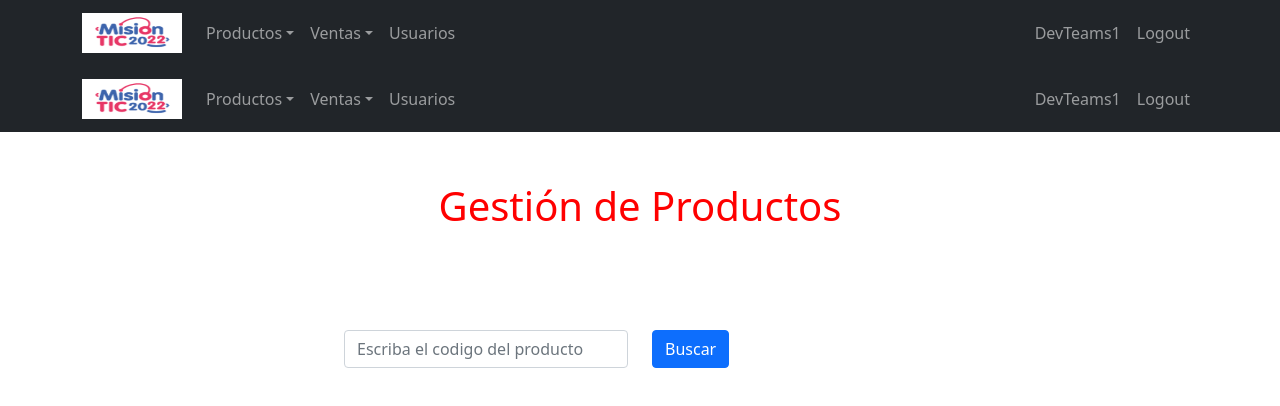
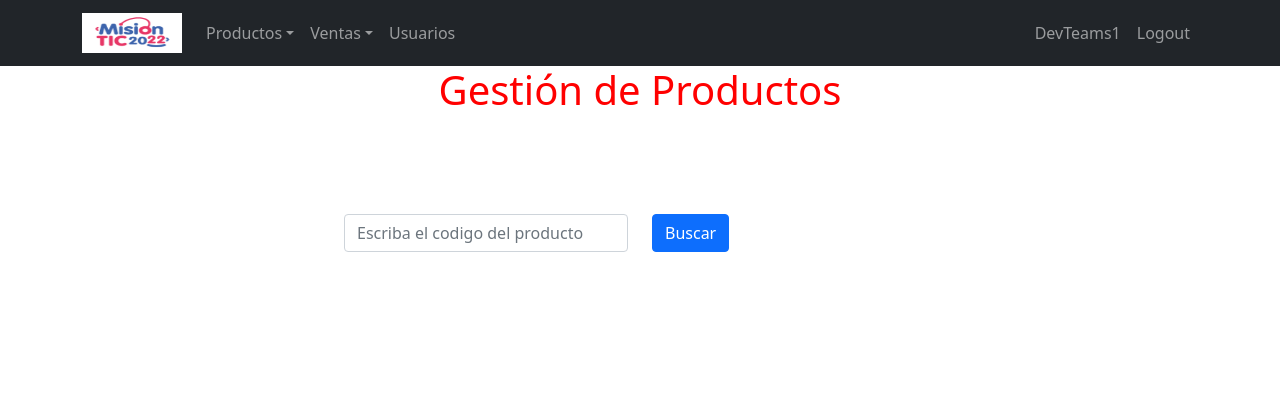
Before and after one commit to esalamancav/Software_Ventas_DevTeams1, a React (Create React App) app in the folder software-ventas/: page /Productos in a window 1280 px wide. Shown: the top 406 px of the page. Built offline with nearby package versions, Linux system fonts and the light colour scheme.

Commit message:
cambios gestion producto

```diff
--- a/software-ventas/src/GestionProductos/Pages/Productos.js
+++ b/software-ventas/src/GestionProductos/Pages/Productos.js
@@ -2,14 +2,13 @@ import './Productos.css';
 import Row from 'react-bootstrap/Row'
 import Col from 'react-bootstrap/Col'
 import Form from 'react-bootstrap/Form'
-import NavBarProject from '../../Home/Components/NavBarProject';
 import Button from 'react-bootstrap/Button'
 import Container  from 'react-bootstrap/Container';
 const Productos = () => {
     return(
 
         <>
-        <header><NavBarProject/></header>
+
         <Container className="col-6">
         <h1>Gestión de Productos</h1>
 
--- a/software-ventas/src/Home/Components/NavBarProject.js
+++ b/software-ventas/src/Home/Components/NavBarProject.js
@@ -21,7 +21,7 @@ const NavBarProject = () =>{
             <Nav className="me-auto">
             <NavDropdown title="Productos" id="collasible-nav-dropdown">
                 <NavDropdown.Item href="#action/3.1">Crear producto</NavDropdown.Item>
-                <NavDropdown.Item href="#action/3.2">Administrar productos</NavDropdown.Item>
+                <NavDropdown.Item href="/Productos">Administrar productos</NavDropdown.Item>
             </NavDropdown>
             <NavDropdown title="Ventas" id="collasible-nav-dropdown">
                 <NavDropdown.Item href="#action/3.1">Crear venta</NavDropdown.Item>
```
